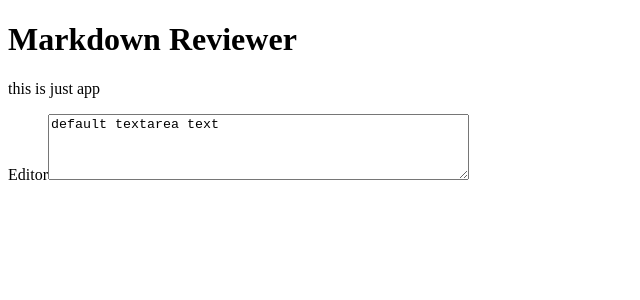
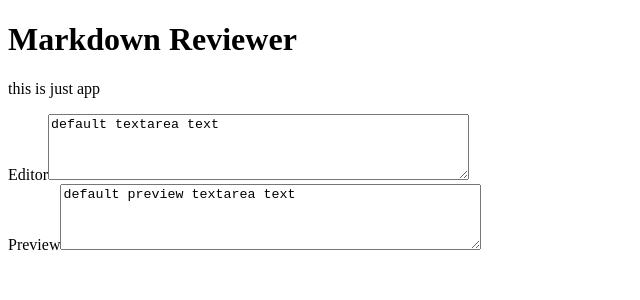
Before and after one commit to markoter/markdown-previewer, a React (Create React App) app: page / in a window 1280 px wide. Shown: the top 300 px of the page, without its empty margins (0-640 px from the left). Built offline with nearby package versions, Linux system fonts and the light colour scheme.

Commit message:
add textarea for preview

```diff
--- a/src/App.js
+++ b/src/App.js
@@ -1,6 +1,7 @@
 import React from "react";
 import EditorBox from "./Editor";
 import HeaderBox from "./Header";
+import PreviewBox from "./Preview";
 
 class App extends React.Component {
     render() {
@@ -9,6 +10,7 @@ class App extends React.Component {
                 <HeaderBox />
                 <p>this is just app</p>
                 <EditorBox />
+                <PreviewBox />
             </div>
 
         )
--- /dev/null
+++ b/src/Preview.js
@@ -0,0 +1,15 @@
+import React from "react";
+
+const PreviewBox = () => {
+    return (
+        <div id="previewBox">
+            <label for="preview">Preview</label>
+            <textarea id="preview" name="preview" rows={4} cols="50" >
+                default preview textarea text
+            </textarea>
+        </div>
+
+    )
+}
+
+export default PreviewBox
```
